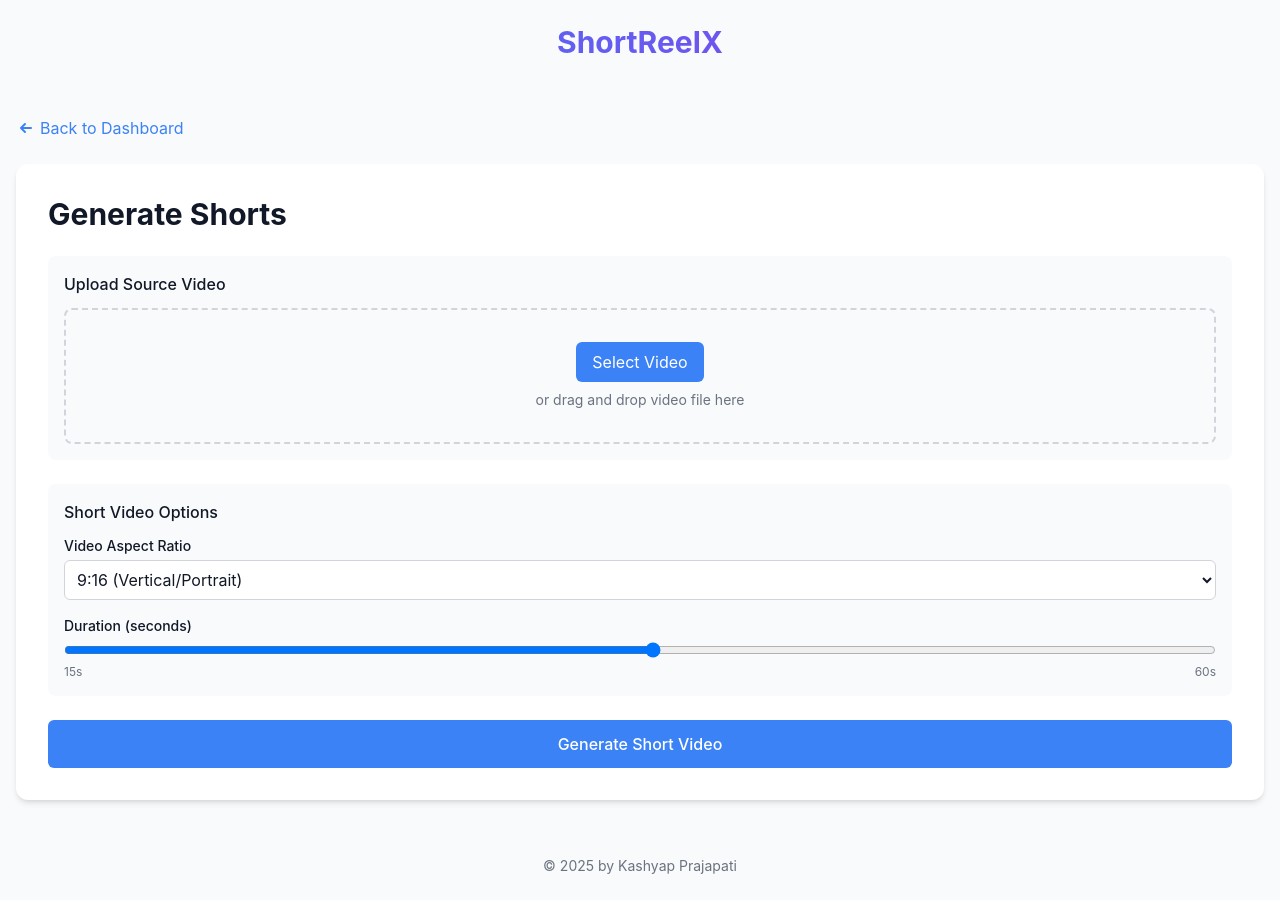
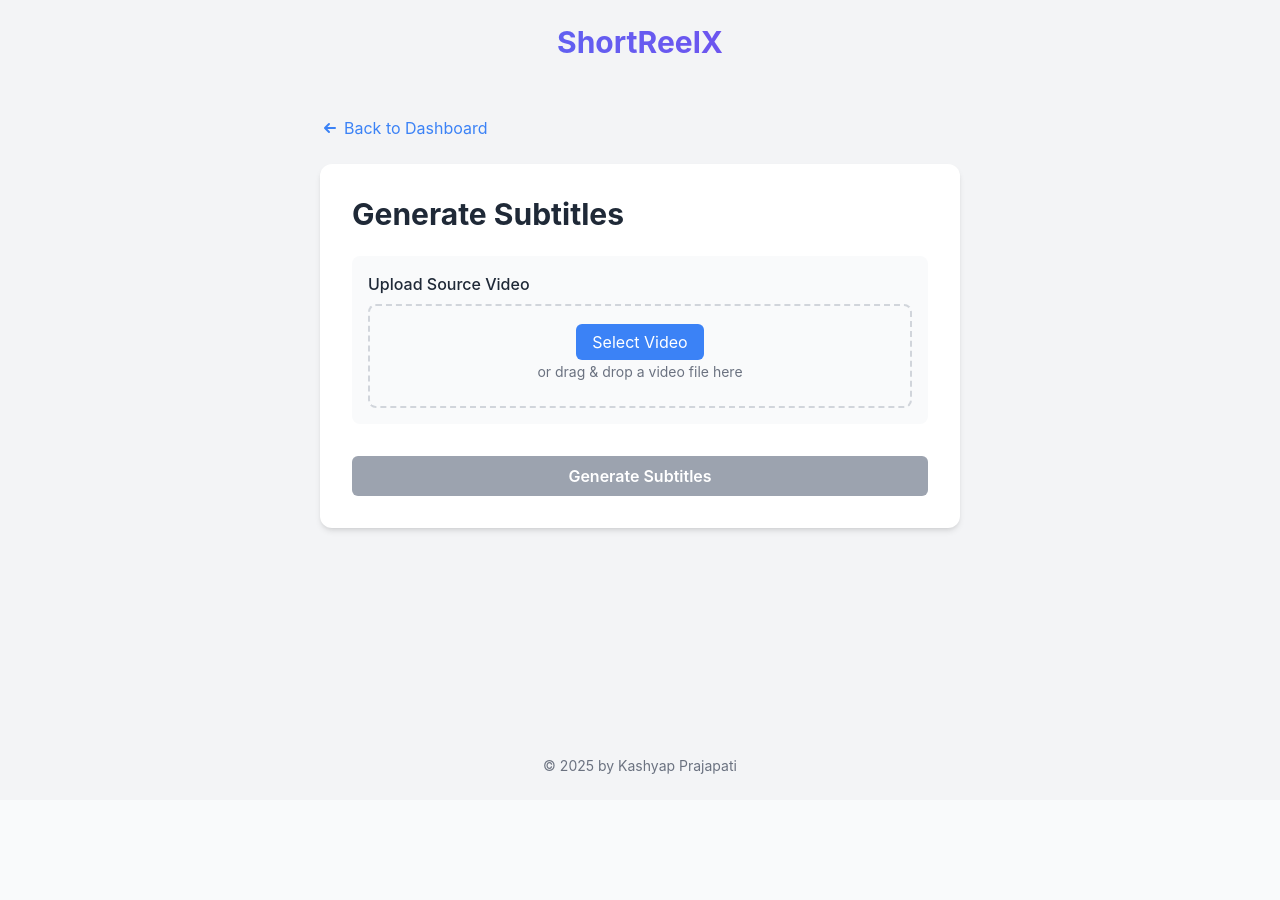
Before and after one commit to kashyapprajapat/shortreelx_frontend, a Next.js app: page /generate-subtitles in a window 1280 px wide. After the commit the page ends 800 px from the top, so only its background shows below. Built offline with nearby package versions, Linux system fonts and the light colour scheme.

Commit message:
Feat:Design the generate subtitles  page with repsonsiveness,validation

```diff
--- a/src/app/generate-subtitles/page.js
+++ b/src/app/generate-subtitles/page.js
@@ -1,12 +1,34 @@
+"use client"
+import { useState } from "react";
 import Link from "next/link";
 import Header from "../components/Header";
 import Footer from "../components/Footer";
 
 export default function GenerateShorts() {
+  const [video, setVideo] = useState(null);
+  const [error, setError] = useState("");
+
+  const handleVideoUpload = (e) => {
+    const file = e.target.files[0];
+    if (file) {
+      setVideo(file);
+      setError("");
+    }
+  };
+
+  const handleGenerateSubtitles = () => {
+    if (!video) {
+      setError("Please upload a video first.");
+      return;
+    }
+    console.log("Generating subtitles for:", video.name);
+    // Add API call or processing logic here
+  };
+
   return (
-    <div className="flex flex-col min-h-screen">
+    <div className="flex flex-col min-h-screen bg-gray-100 dark:bg-gray-900">
       <Header />
-      <main className="flex-grow container mx-auto px-4 py-8">
+      <main className="flex-grow container mx-auto px-4 py-8 max-w-2xl">
         <div className="mb-6">
           <Link href="/" className="text-blue-500 hover:underline flex items-center">
             <svg xmlns="http://www.w3.org/2000/svg" className="h-5 w-5 mr-1" viewBox="0 0 20 20" fill="currentColor">
@@ -17,48 +39,31 @@ export default function GenerateShorts() {
         </div>
 
         <div className="bg-white dark:bg-gray-800 rounded-xl shadow-md p-6 md:p-8">
-          <h1 className="text-2xl md:text-3xl font-bold mb-6">Generate Shorts</h1>
+          <h1 className="text-2xl md:text-3xl font-bold mb-6 text-gray-800 dark:text-gray-200">
+            Generate Subtitles
+          </h1>
 
-          <div className="space-y-6">
-            <div className="bg-gray-50 dark:bg-gray-700 p-4 rounded-lg">
-              <h2 className="font-medium mb-3">Upload Source Video</h2>
-              <div className="border-2 border-dashed border-gray-300 dark:border-gray-600 rounded-lg p-8 text-center">
-                <button className="bg-blue-500 hover:bg-blue-600 text-white py-2 px-4 rounded-md transition-colors">
-                  Select Video
-                </button>
-                <p className="text-sm text-gray-500 dark:text-gray-400 mt-2">
-                  or drag and drop video file here
-                </p>
-              </div>
+          {error && <p className="text-red-500 text-sm text-center mb-4">{error}</p>}
+
+          <div className="bg-gray-50 dark:bg-gray-700 p-4 rounded-lg mb-4">
+            <h2 className="font-medium mb-2 text-gray-800 dark:text-gray-200">Upload Source Video</h2>
+            <div className="border-2 border-dashed border-gray-300 dark:border-gray-600 rounded-lg p-6 text-center">
+              <input type="file" accept="video/*" onChange={handleVideoUpload} className="hidden" id="videoUpload" />
+              <label htmlFor="videoUpload" className="bg-blue-500 hover:bg-blue-600 text-white py-2 px-4 rounded-md cursor-pointer transition">
+                {video ? "Change Video" : "Select Video"}
+              </label>
+              <p className="text-sm text-gray-500 dark:text-gray-400 mt-2">or drag & drop a video file here</p>
+              {video && <p className="text-sm mt-2 text-green-500">Selected: {video.name}</p>}
             </div>
+          </div>
 
-            <div className="bg-gray-50 dark:bg-gray-700 p-4 rounded-lg">
-              <h2 className="font-medium mb-3">Short Video Options</h2>
-              <div className="space-y-4">
-                <div>
-                  <label className="block text-sm font-medium mb-1">Video Aspect Ratio</label>
-                  <select className="w-full p-2 border border-gray-300 dark:border-gray-600 rounded-md bg-white dark:bg-gray-800">
-                    <option>9:16 (Vertical/Portrait)</option>
-                    <option>1:1 (Square)</option>
-                    <option>16:9 (Horizontal/Landscape)</option>
-                  </select>
-                </div>
-
-                <div>
-                  <label className="block text-sm font-medium mb-1">Duration (seconds)</label>
-                  <input type="range" min="15" max="60" className="w-full" />
-                  <div className="flex justify-between text-xs text-gray-500">
-                    <span>15s</span>
-                    <span>60s</span>
-                  </div>
-                </div>
-              </div>
-            </div>
-
-            <button className="w-full bg-blue-500 hover:bg-blue-600 text-white py-3 rounded-md transition-colors font-medium">
-              Generate Short Video
-            </button>
-          </div>
+          <button
+            onClick={handleGenerateSubtitles}
+            className={`w-full py-2 px-4 mt-4 rounded-md text-white font-semibold transition ${video ? "bg-green-500 hover:bg-green-600" : "bg-gray-400 cursor-not-allowed"}`}
+            disabled={!video}
+          >
+            Generate Subtitles
+          </button>
         </div>
       </main>
       <Footer />
```
